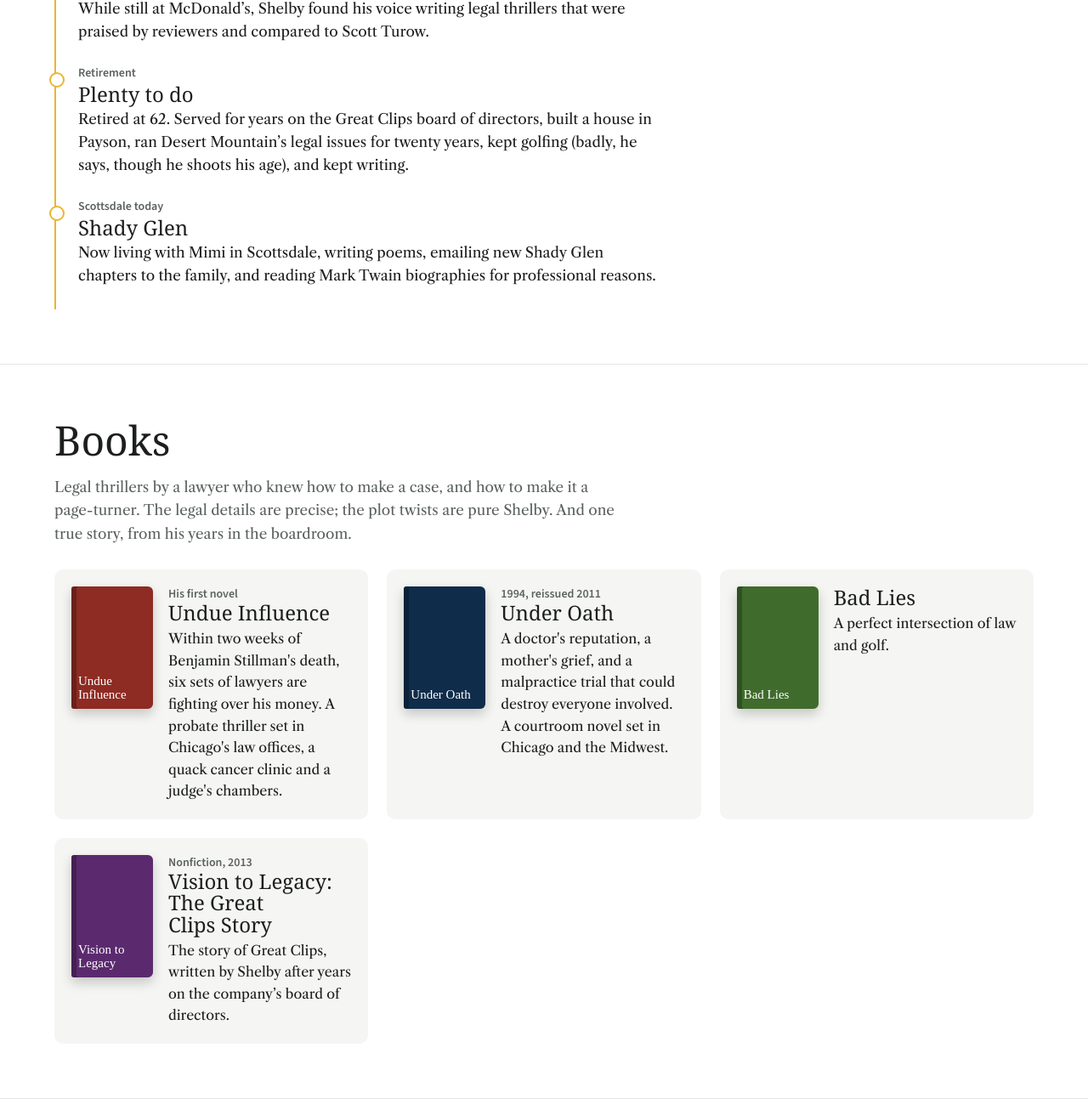
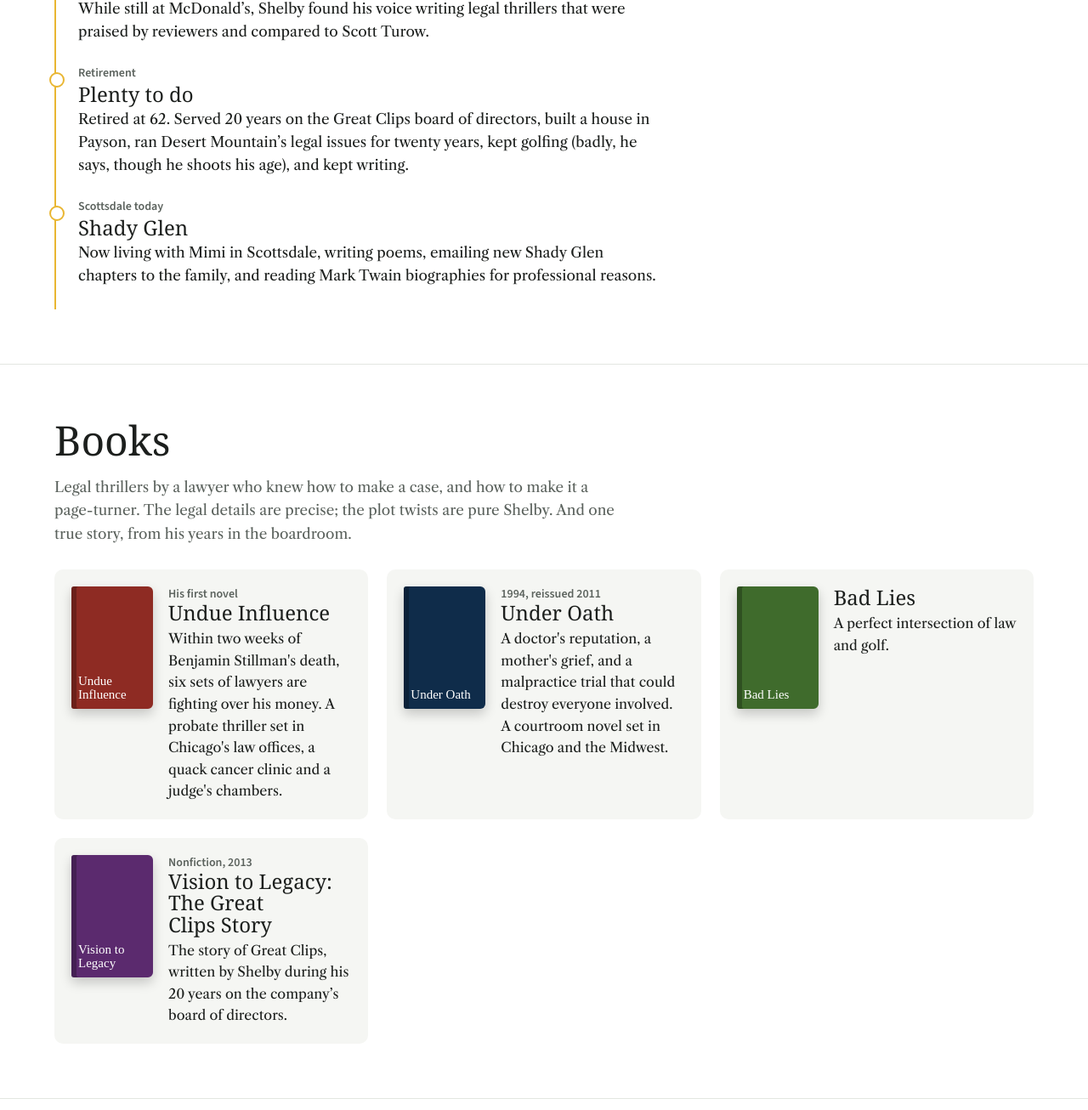
Before and after one commit to philyastrow/shelbyyastrow-site, a plain HTML site: page index.html in a window 1280 px wide. Shown: the part 1894-3200 px from the top of the page at 85% size. Drawn offline with nearby package versions, Linux system fonts and the light colour scheme; a web font is replaced by a local one.

Commit message:
Great Clips: 20 years on the board
Co-Authored-By: Claude Opus 5.5 <noreply@anthropic.com>
Claude-Session: https://claude.ai/code/session_01C1KhvveGZmaWUAm5EjpukH

```diff
--- a/index.html
+++ b/index.html
@@ -169,14 +169,14 @@ const LIFE = [
   ['Family','A girl and two boys','The houses in Skokie, Deerfield and Lake Bluff filled with a joyful noise. Sybil led the family, and the grandchildren grew up close.'],
   ['McDonald’s','Ray Kroc calls, twice','He turned Ray Kroc down in 1963 with kids to raise. When Ray called again fifteen years later, he said yes, and rose to general counsel. He also headed environmental affairs and pushed through the switch to recycled tray liners.'],
   ['Author','Legal thrillers','While still at McDonald’s, Shelby found his voice writing legal thrillers that were praised by reviewers and compared to Scott Turow.'],
-  ['Retirement','Plenty to do','Retired at 62. Served for years on the Great Clips board of directors, built a house in Payson, ran Desert Mountain’s legal issues for twenty years, kept golfing (badly, he says, though he shoots his age), and kept writing.'],
+  ['Retirement','Plenty to do','Retired at 62. Served 20 years on the Great Clips board of directors, built a house in Payson, ran Desert Mountain’s legal issues for twenty years, kept golfing (badly, he says, though he shoots his age), and kept writing.'],
   ['Scottsdale today','Shady Glen','Now living with Mimi in Scottsdale, writing poems, emailing new Shady Glen chapters to the family, and reading Mark Twain biographies for professional reasons.']
 ];
 const BOOKS = [
   ['Undue Influence','#8e2b23','His first novel','Within two weeks of Benjamin Stillman\'s death, six sets of lawyers are fighting over his money. A probate thriller set in Chicago\'s law offices, a quack cancer clinic and a judge\'s chambers.'],
   ['Under Oath','#0f2c4a','1994, reissued 2011','A doctor\'s reputation, a mother\'s grief, and a malpractice trial that could destroy everyone involved. A courtroom novel set in Chicago and the Midwest.'],
   ['Bad Lies','#3f6b2c','','A perfect intersection of law and golf.'],
-  ['Vision to Legacy: The Great Clips Story','#5b2a6e','Nonfiction, 2013','The story of Great Clips, written by Shelby after years on the company’s board of directors.']
+  ['Vision to Legacy: The Great Clips Story','#5b2a6e','Nonfiction, 2013','The story of Great Clips, written by Shelby during his 20 years on the company’s board of directors.']
 ];
 const POEMS = [
   ['The tin-ear poem','A man who can\'t make sense of the symphony, the ballet or the opera. Set to music by Phil and Steve.'],
```
